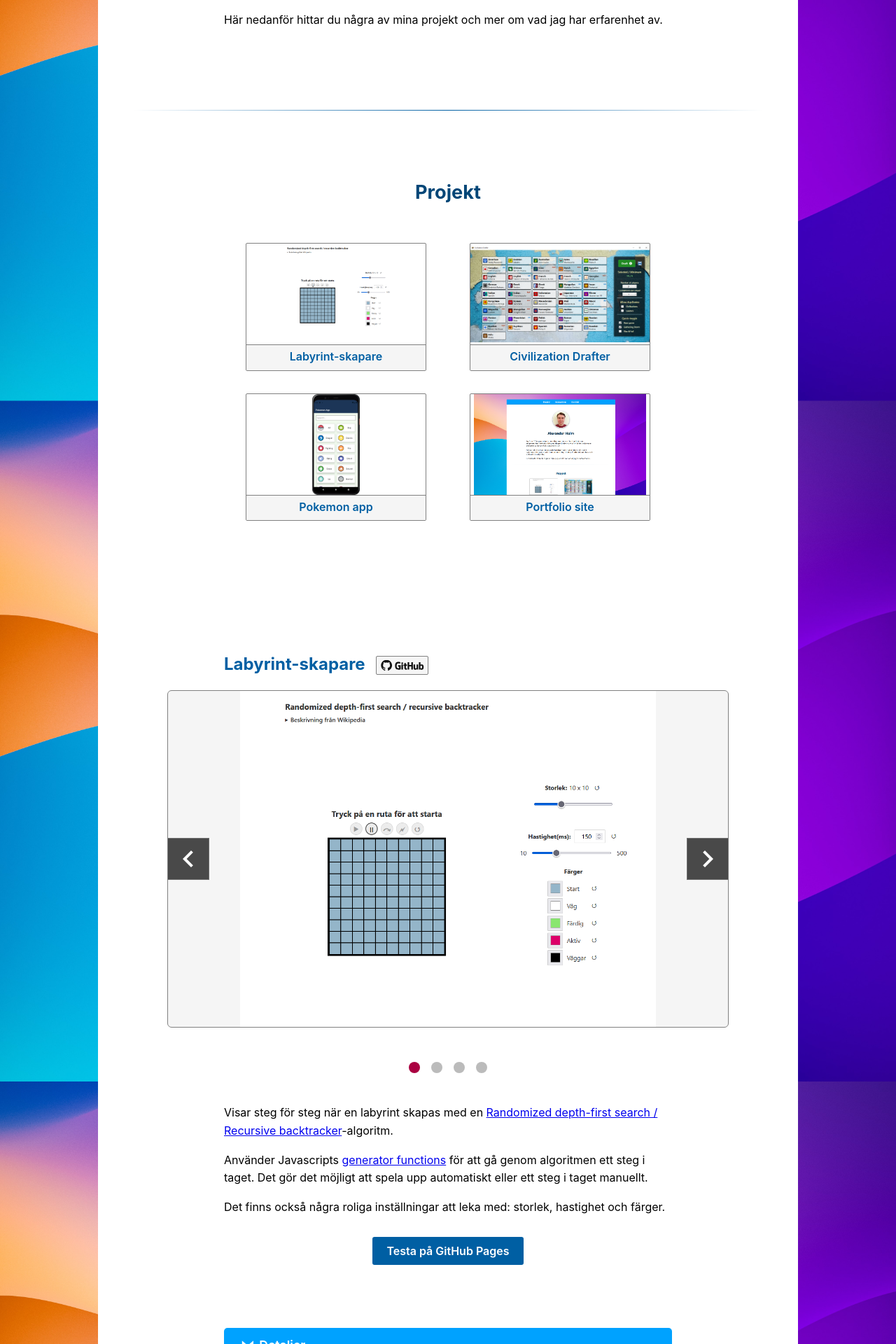
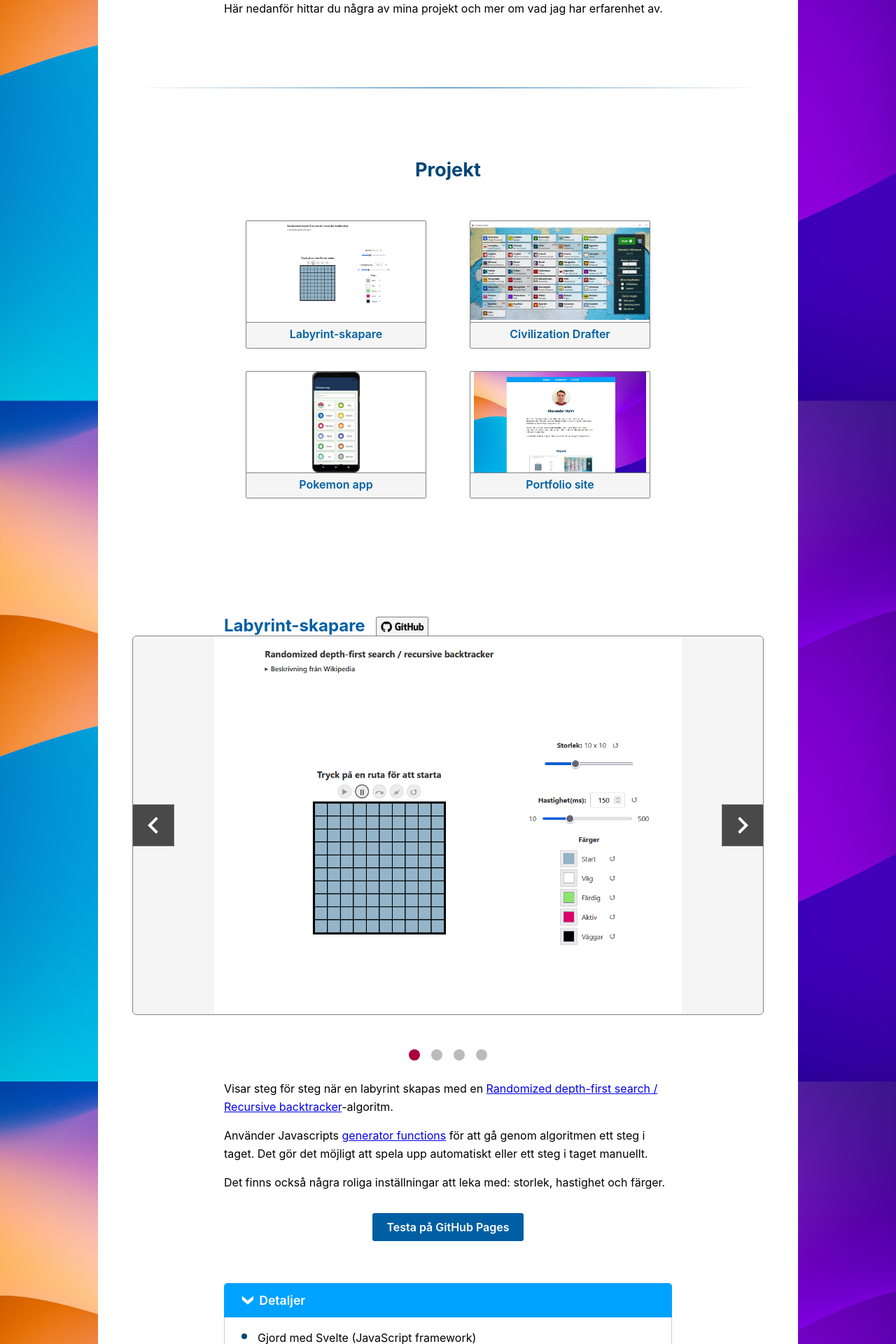
Before and after one commit to Alexander-Holm/alexander-holm.github.io, a React (Create React App) app: page / in a window 1280 px wide. Shown: the part 400-2320 px from the top of the page at 70% size. Built offline with nearby package versions, Linux system fonts and the light colour scheme.

Commit message:
Refactor av kod för container width och padding

```diff
--- a/src/App.css
+++ b/src/App.css
@@ -28,30 +28,26 @@ p{
 h1{
     color: var(--blue1);
     font-size: 2rem;
+    text-align: center;
 }
 h2{
     color: var(--blue2);
     font-size: 1.7rem;
     text-align: center;
-    margin: 0;
 }
 h3{
     font-size: 1.5rem;
     color: var(--blue3);
+    margin: 0;
 }
 h4{
     color: var(--blue3);
 }
-hr{
-    width: 100%;
-    height: 1px;
-    margin: 100px 0;
-    background: var(--blue3);
-    background: linear-gradient(90deg, rgba(0,0,0,0) 0%, var(--blue3) 50%, rgba(0,0,0,0) 100%);
-    border: none;
-}
+
 #container{
-    width: 1000px;
+    --container-width : 1000px;
+
+    width: var(--container-width);
     max-width: 100%;
     margin: 50px auto;
     border-radius: 5px;
@@ -71,29 +67,38 @@ hr{
         }
     }
 main{
+    --main-padding-inline: 50px;
+    /*
+        position:relative och z-index för att skapa en ny stacking context
+        så att navbaren alltid ligger över innehållet i main oavsett z-index
+     */
     z-index: 1;
     position: relative;
     background-color: white;
-    display: flex;
-    flex-direction: column;
-    align-items: stretch;
-    justify-content: stretch;
-    width: 100%;
-    padding: 30px 50px;
+    padding: 30px var(--main-padding-inline);
     padding-bottom: 100px;
-    box-sizing: border-box;
 }
-
-.content-section{
-    display: flex;
-    flex-direction: column;
-    align-items: center;
-    justify-content: center;
-    /* rem istället för px så att storleken baseras på webbläsarens font-size. */
-    /* För läsbarheten ska det inte vara för många tecken på en rad. */
+section{
+    /* För läsbarheten ska det inte vara för många tecken på en rad, 40 rem är lagom */
     width: 40rem;
     max-width: 100%;
     margin: 0 auto;
+}
+
+hr{
+    height: 1px;
+    margin: 100px 0;
+    background: var(--blue3);
+    background: linear-gradient(90deg, rgba(0,0,0,0) 0%, var(--blue3) 50%, rgba(0,0,0,0) 100%);
+    border: none;
+}
+/* Fyller width av main */
+.fill-width, hr{
+    width: calc( var(--container-width) - (var(--main-padding-inline) * 2) );
+    max-width: calc( 100vw - (var(--main-padding-inline) * 2) );
+    position: relative;
+    left: 50%;
+    transform: translateX(-50%);
 }
 
 /* ::marker fungerar bara med font-size och color i Safari. */
--- a/src/App.js
+++ b/src/App.js
@@ -29,7 +29,10 @@ function App() {
 
     return (
         <div id="container"
-            style={{ ...isNavSticky && { borderRadius: 0 }}}
+            style={{ ...isNavSticky && {
+                borderTopLeftRadius: 0,
+                borderTopRightRadius: 0,
+            }}}
         >
             <Navbar ref={navRef} items={navItems} />
             <main>
@@ -38,7 +41,6 @@ function App() {
                 {KompetensView}
                 {KontaktView}
             </main>
-
         </div>
     );
 }
--- a/src/components/Carousel.css
+++ b/src/components/Carousel.css
@@ -1,8 +1,5 @@
 .carousel{
     --image-fadetime: 0.3s;
-
-    width: 800px;
-    max-width: 100%;
 }
 .carousel .image-container{
     position: relative;
@@ -72,6 +69,8 @@
         padding: 3px;
     }
 
+
+
 /* Texten måste ha en container/wrapper för att text-overflow ska fungera med width i procent. */
 .carousel .image-description-container{
     display: flex;
@@ -101,13 +100,15 @@
         }
     }
 
+
+
+
 .dot-container{
     display: flex;
     flex-flow: row wrap;
     align-items: center;
     justify-content: center;
 }
-
 .dot{
     height: 1rem;
     width: 1rem;
--- a/src/components/Carousel.js
+++ b/src/components/Carousel.js
@@ -44,7 +44,7 @@ export default function Carousel(props){
         return null;
 
     return(
-        <div className="carousel">
+        <div className="carousel fill-width">
             <div className="image-container"
                 ref={imageContainerRef}
                 onClick={(element) => onClickImageContainer(element)}
--- a/src/components/Project.css
+++ b/src/components/Project.css
@@ -1,14 +1,12 @@
-.project-container{
-    width: 100%;
-}
-.project-container .header{
+
+.project .header{
     display: flex;
     flex-direction: row;
     align-items: center;
     justify-content: flex-start;
     flex-wrap: wrap;
 }
-.project-container .description{
+.project .description{
     margin-top: 20px;
     margin-bottom: 60px;
 }
--- a/src/components/Project.js
+++ b/src/components/Project.js
@@ -13,20 +13,19 @@ export default function Project({
     details
 }){
     return(
-        <article id={id} className="content-section project-container" >
-            <div className="content-section header" >
+        <article id={id} className="project" >
+            <div className="header" >
                 <h3 style={{marginRight: "15px"}}>{title}</h3>
                 {github && <GithubButton url={github} />}
             </div>
 
             <Carousel images={images}/>
 
-            <div className="content-section">
-                <div className='description'>
-                    {description}
-                </div>
-                <Expander title="Detaljer" isExpanded={true}> {details} </Expander>
+            <div className='description'>
+                {description}
             </div>
+
+            <Expander title="Detaljer" isExpanded={true}> {details} </Expander>
 
             <hr/>
 
--- a/src/views/KompetensView.js
+++ b/src/views/KompetensView.js
@@ -5,7 +5,6 @@ import "./KompetensView.css"
 
 export const KompetensView =
     <section id="kompetens">
-        <div className="content-section">
         <h2>Kompetens</h2>
         <Expander title="Programmeringsspråk" headerClass="expander-header" detailsClass="expander-details">
             <ul>
@@ -68,6 +67,5 @@ export const KompetensView =
         <Expander title="En code-ninja ;)" headerClass="expander-header" detailsClass="expander-details">
             <FullscreenImage src={codeNinja} alt="Code ninja award" className="code-ninja" />
         </Expander>
-        </div>
         <hr/>
     </section>
--- a/src/views/KontaktView.css
+++ b/src/views/KontaktView.css
@@ -28,12 +28,14 @@
     flex-direction: row;
     justify-content: center;
     align-items: center;
+    width: fit-content;
+    margin-inline: auto;
+    margin-top: 20px;
     color: var(--blue2);
     cursor: pointer;
     text-decoration: none;
     border-bottom: 2px solid var(--blue2);
     padding-bottom: 3px;
-    margin-top: 20px;
 }
     #cv .icon{
         font-size: 1.7rem;
--- a/src/views/KontaktView.js
+++ b/src/views/KontaktView.js
@@ -4,7 +4,6 @@ import {VscFilePdf} from "react-icons/vsc"
 
 export const KontaktView =
     <section id="kontakt">
-        <div className="content-section">
         <h2>Kontakt &amp; CV</h2>
 
         <div id="email">
@@ -19,6 +18,4 @@ export const KontaktView =
             <h4>CV</h4>
             <VscFilePdf className="icon"/>
         </a>
-
-        </div>
     </section>
--- a/src/views/ProfilView.js
+++ b/src/views/ProfilView.js
@@ -1,11 +1,9 @@
 import "./ProfilView.css"
 
 export const ProfilView =
-    <section>
-        <div className="content-section">
+    <section id="profil">
         {/* <img className="profile-image" src="../images/portrait.png" alt="Profilbild" /> */}
         <h1>Alexander Holm</h1>
-            <div>
         <p>
             Jag är en 27 år gammal junior-utvecklare med intresse för allt möjligt inom programmering.
             Webbutveckling, mobila applikationer och API:er är det jag har mest erfarenhet av, främst med Javascript och C#.
@@ -17,7 +15,5 @@ export const ProfilView =
         <p>
             Här nedanför hittar du några av mina projekt och mer om vad jag har erfarenhet av.
         </p>
-            </div>
-        </div>
         <hr/>
     </section>
--- a/src/views/ProjektsView.js
+++ b/src/views/ProjektsView.js
@@ -6,7 +6,7 @@ import Project from '../components/Project.js'
 export const ProjektsView =
     <section id="projekt">
         <h2>Projekt</h2>
-        <div className="content-section projects-overview">
+        <div className="projects-overview">
             {projects.map(p => {
                 return(
                     <a key={p.title} className="project" href={"#" + p.id}>
```
Lines whose indentation alone changed are shown as unchanged.
